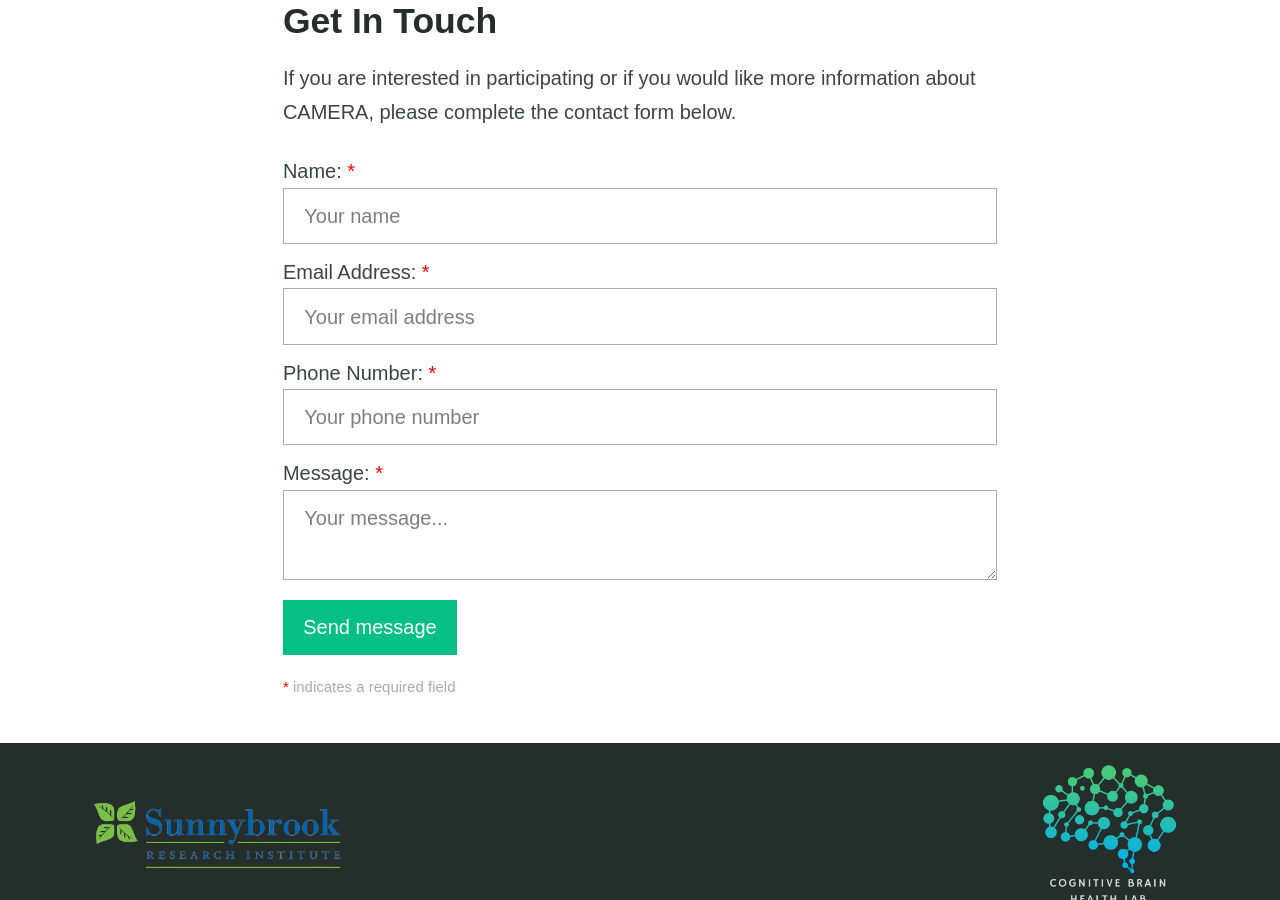
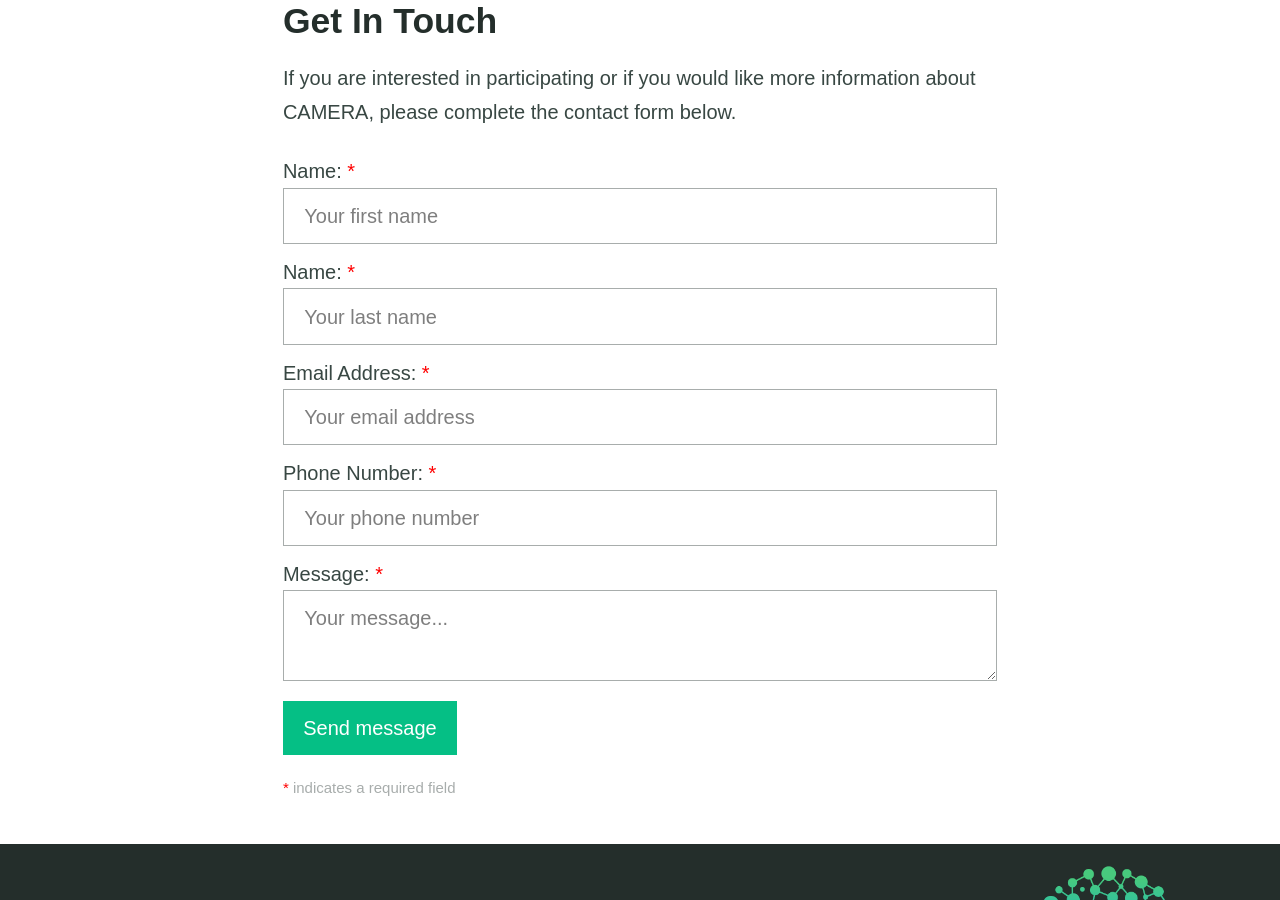
Before and after one commit to camerastudy/camerastudy.github.io, a Jekyll site: the page built from participate.md, in a window 1280 px wide and 900 px high, scrolled down 1045 px. Built offline with Jekyll 4.4.1, drawn with Linux system fonts in a browser that asks for light colours; our own code applies the rules of GitHub Pages for plain Markdown files.

Commit message:
Update site form with first/last name

```diff
--- a/_includes/site-form.html
+++ b/_includes/site-form.html
@@ -16,8 +16,11 @@
 <form class="form" method="post" action="https://formspree.io/f/xqkoldrr">
   <fieldset class="fieldset  form__fieldset">
     <legend class="legend form__legend">{{ name }}</legend>
-    <label class="label" for="name--{{ name_id }}">Name: <span class="required">*</span></label>
-    <input class="input" id="name--{{ name_id }}" type="text" name="name" value="" placeholder="Your name" required="required" />
+    <label class="label" for="first name--{{ name_id }}">Name: <span class="required">*</span></label>
+    <input class="input" id="first name--{{ name_id }}" type="text" name="first name" value="" placeholder="Your first name" required="required" />
+
+    <label class="label" for="last name--{{ name_id }}">Name: <span class="required">*</span></label>
+    <input class="input" id="last name--{{ name_id }}" type="text" name="first name" value="" placeholder="Your last name" required="required" />
 
     <label class="label" for="email--{{ name_id }}">Email Address: <span class="required">*</span></label>
     <input class="input" id="email--{{ name_id }}" type="email" name="email" value="" placeholder="Your email address" required="required" />
```
